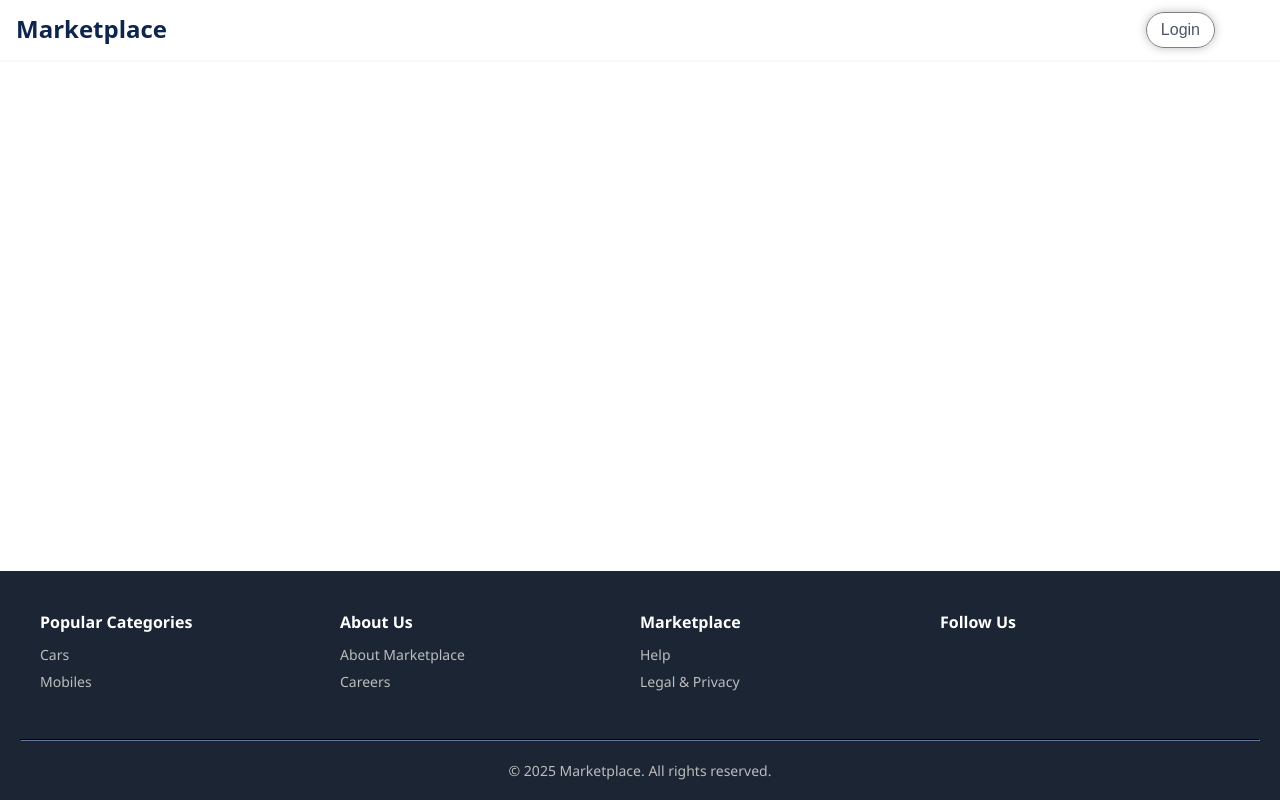
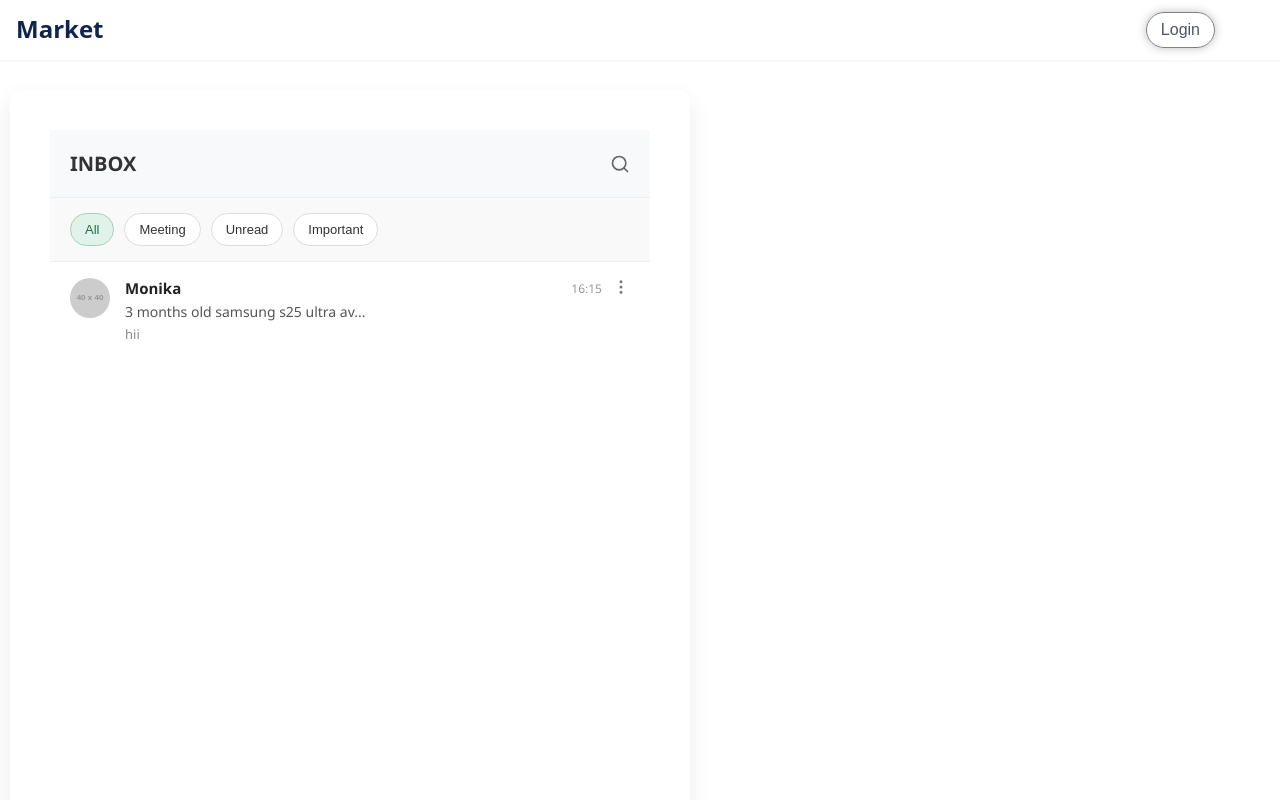
Before and after one commit to harshrajput177/olx, a React (Vite) app in the folder olxsite/: page /chat in a window 1280 px wide. Shown: the top 800 px of the page. Built offline with nearby package versions, Linux system fonts and the light colour scheme; no server answers; some icons are missing.

Commit message:
Update some  feature

```diff
--- a/olxsite/src/App.jsx
+++ b/olxsite/src/App.jsx
@@ -10,6 +10,8 @@ import WishlistPage from "./Component/Show_wishlist/Showlist";
 import YourListings from "./Component/Show_wishlist/UserListing";
 import PricingCards from "./Component/Premiumplane/PriceCards";
 import Footer from "./Component/Footer";
+import Inbox from "./Component/ViewProduct/ChatInbox";
+
 
 const App = () => {
   return (
@@ -26,6 +28,7 @@ const App = () => {
             <Route path="/Wishlist" element={<WishlistPage />} />
             <Route path="/ourlisting" element={<YourListings />} />
             <Route path="/Premium" element={<PricingCards />} />
+            <Route path="/chat" element={<Inbox />} />
           </Routes>
         </div>
         <Footer />
--- a/olxsite/src/Component/Navbar.jsx
+++ b/olxsite/src/Component/Navbar.jsx
@@ -7,6 +7,7 @@ import { useAuth } from "../Component/AuthContext/AuthContextApi";
 import FavoriteBorderIcon from '@mui/icons-material/FavoriteBorder';
 import AccountCircleIcon from '@mui/icons-material/AccountCircle';
 import { motion, AnimatePresence } from "framer-motion";
+import ChatIcon from '@mui/icons-material/Chat';
 
 
 const categories = ["Premium", "Cars", "Mobiles", "Fashion", "Property"];
@@ -31,7 +32,7 @@ export default function Navbar() {
       <header className="mp-nav-wrapper">
         <div className="mp-nav">
           <div className="mp-nav-left">
-            <span className="mp-logo">Marketplace</span>
+            <span className="mp-logo">Market</span>
           </div>
 
 
@@ -59,7 +60,7 @@ export default function Navbar() {
 
          {isLoggedIn && (
   <div className="profile-icon-wrapper" onClick={toggleProfile}>
-    <AccountCircleIcon />
+    <AccountCircleIcon   className="AccountCircleIcon"/>
     <AnimatePresence>
       {profileOpen && (
         <motion.div
@@ -93,6 +94,11 @@ export default function Navbar() {
   </div>
 )}
 
+{isLoggedIn && (
+  <Link to="/chat">
+    <ChatIcon className="chat-icon" />
+  </Link>
+)}
 
             <div  ><Link to="/Wishlist"><FavoriteBorderIcon className="wishlist-show"/></Link></div>
             {!isLoggedIn && (
--- /dev/null
+++ b/olxsite/src/Component/ViewProduct/ChatInbox.css
@@ -0,0 +1,156 @@
+/* Inbox.css */
+
+.inbox-container {
+    padding: 40px;
+  max-width: 600px;
+  height: 100vh;
+  margin: 30px  10px;
+  background-color: #fff;
+  border-radius: 12px;
+  box-shadow: 0 10px 25px rgba(0, 0, 0, 0.08);
+  font-family: 'Segoe UI', sans-serif;
+  overflow: hidden;
+}
+
+.inbox-header {
+  display: flex;
+  justify-content: space-between;
+  align-items: center;
+  padding: 20px;
+  border-bottom: 1px solid #eee;
+  background-color: #f8f9fa;
+}
+
+.inbox-header h2 {
+  font-size: 20px;
+  font-weight: 600;
+  color: #333;
+}
+
+.search-icon {
+  font-size: 20px;
+  color: #666;
+  cursor: pointer;
+}
+
+.quick-filters {
+  display: flex;
+  gap: 10px;
+  padding: 15px 20px;
+  flex-wrap: wrap;
+  background-color: #f9f9f9;
+}
+
+.filter {
+  padding: 8px 14px;
+  border-radius: 20px;
+  border: 1px solid #ddd;
+  background-color: #fff;
+  font-size: 13px;
+  color: #333;
+  cursor: pointer;
+  transition: 0.3s ease;
+}
+
+.filter:hover,
+.filter.active {
+  background-color: #e0f2e9;
+  border-color: #a0d3b7;
+  color: #157347;
+}
+
+.chat-item {
+  display: flex;
+  align-items: flex-start;
+  position: relative;
+  padding: 16px 20px;
+  border-top: 1px solid #eee;
+}
+
+.avatar {
+  width: 40px;
+  height: 40px;
+  border-radius: 50%;
+  object-fit: cover;
+  margin-right: 15px;
+}
+
+.chat-details {
+  flex-grow: 1;
+}
+
+.chat-name-time {
+  display: flex;
+  justify-content: space-between;
+  align-items: center;
+}
+
+.chat-name {
+  font-weight: 600;
+  color: #222;
+  font-size: 15px;
+}
+
+.chat-time {
+  font-size: 12px;
+  color: #999;
+}
+
+.chat-title {
+  font-size: 14px;
+  font-weight: 500;
+  color: #555;
+  margin: 4px 0;
+}
+
+.chat-snippet {
+  font-size: 13px;
+  color: #888;
+}
+
+.options-icon {
+  font-size: 18px;
+  color: #777;
+  margin-left: 10px;
+  cursor: pointer;
+}
+
+.chat-options {
+  position: absolute;
+  top: 55px;
+  right: 20px;
+  width: 180px;
+  background-color: #fff;
+  border-radius: 8px;
+  box-shadow: 0 6px 20px rgba(0, 0, 0, 0.15);
+  z-index: 10;
+  animation: fadeIn 0.2s ease-in-out;
+}
+
+.chat-options .option {
+  padding: 12px 16px;
+  font-size: 14px;
+  color: #333;
+  cursor: pointer;
+  border-bottom: 1px solid #eee;
+  transition: background-color 0.2s;
+}
+
+.chat-options .option:last-child {
+  border-bottom: none;
+}
+
+.chat-options .option:hover {
+  background-color: #f1f1f1;
+}
+
+@keyframes fadeIn {
+  from {
+    opacity: 0;
+    transform: translateY(-8px);
+  }
+  to {
+    opacity: 1;
+    transform: translateY(0);
+  }
+}
--- /dev/null
+++ b/olxsite/src/Component/ViewProduct/ChatInbox.jsx
@@ -0,0 +1,54 @@
+import React, { useState } from "react";
+import "./ChatInbox.css";
+import { FiMoreVertical, FiSearch } from "react-icons/fi";
+
+const Inbox = () => {
+  const [showOptions, setShowOptions] = useState(false);
+
+  return (
+    <div className="inbox-container">
+      <div className="inbox-header">
+        <h2>INBOX</h2>
+        <FiSearch className="search-icon" />
+      </div>
+
+      <div className="quick-filters">
+        <button className="filter active">All</button>
+        <button className="filter">Meeting</button>
+        <button className="filter">Unread</button>
+        <button className="filter">Important</button>
+      </div>
+
+      <div className="chat-item">
+        <img
+          src="https://via.placeholder.com/40"
+          alt="User"
+          className="avatar"
+        />
+        <div className="chat-details">
+          <div className="chat-name-time">
+            <span className="chat-name">Monika</span>
+            <span className="chat-time">16:15</span>
+          </div>
+          <div className="chat-message">
+            <p className="chat-title">3 months old samsung s25 ultra av...</p>
+            <p className="chat-snippet">hii</p>
+          </div>
+        </div>
+        <FiMoreVertical
+          className="options-icon"
+          onClick={() => setShowOptions(!showOptions)}
+        />
+        {showOptions && (
+          <div className="chat-options">
+            <div className="option">Delete Chat</div>
+            <div className="option">Delete Multiple Chats</div>
+            <div className="option">Mark as important</div>
+          </div>
+        )}
+      </div>
+    </div>
+  );
+};
+
+export default Inbox;
--- a/olxsite/src/Style/Navbar.css
+++ b/olxsite/src/Style/Navbar.css
@@ -443,6 +443,14 @@
   border-bottom: 1px solid #eee;
 }
 
+.chat-icon{
+  color: gray;
+}
+
+.AccountCircleIcon{
+  color: gray;
+}
+
 .profile-icon-circle {
   background-color: #001f3f;
   color: gold;
@@ -621,14 +629,15 @@
     flex-direction: row-reverse;
     align-items: center;
     justify-content: end;
-    width: 80%;
-    gap: 0.15rem;
+    width: 70%;
+    gap: 0.24rem;
   }
 
   .mp-login-link,
   .mp-sell-btn {
-    width: 50%;
     text-align: center;
+    padding: 6px 9px;
+    font-size: 1rem;
     justify-content: end;
   }
 
@@ -636,6 +645,10 @@
     padding: 0.5rem;
     align-items: flex-start;
   }
+
+  .mp-sell-plus {
+  line-height: 1;
+}
 
   .mp-modal {
     width: 100%;
```
Also changed, not shown: olxsite/src/Component/ViewProduct/ChatInbox-Sec.jsx (added, +33 -0 lines), olxsite/src/Component/ViewProduct/ChatInbox-Sec.css (added), 1 other file (tests, documents, lock files or other folders).
